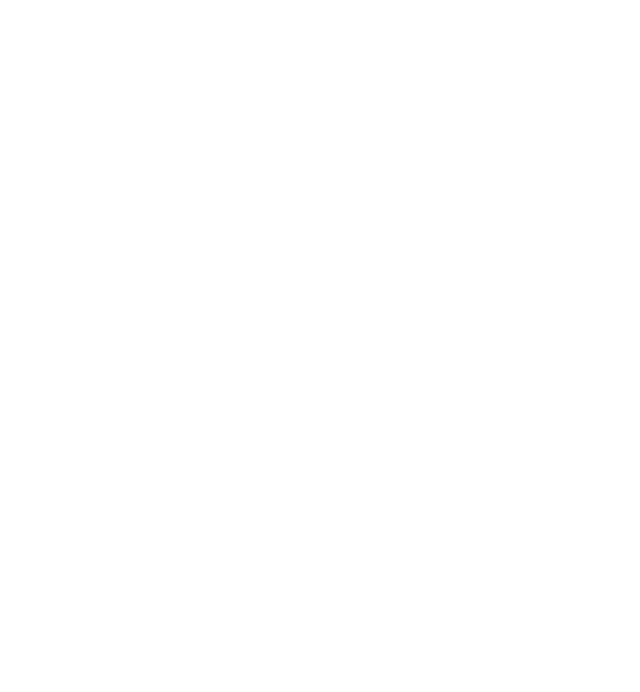
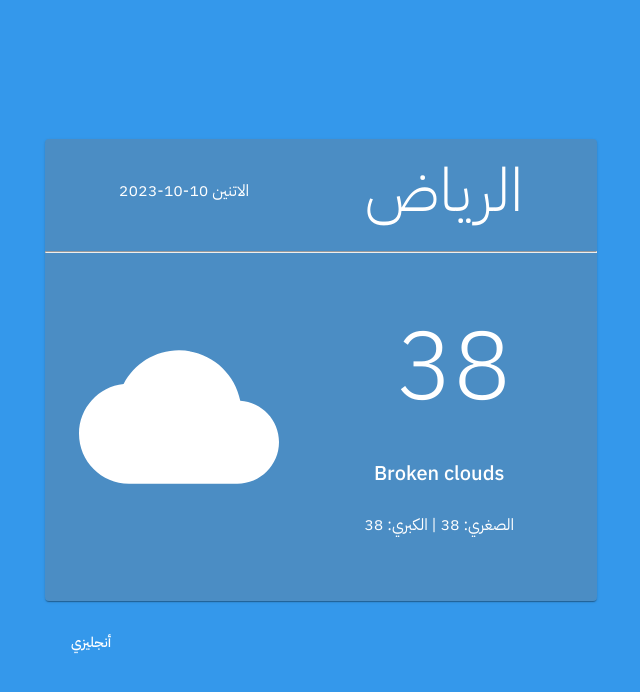
Before and after one commit to AMRRAGHEB118/demo-weather-today-react, a React (Create React App) app: page / in a window 1280 px wide. Shown: the top 692 px of the page, without its empty margins (319-959 px from the left). Built offline with nearby package versions, Linux system fonts and the light colour scheme.

Commit message:
craete full ui and handle jsx format

```diff
--- a/src/App.css
+++ b/src/App.css
@@ -1,6 +1,14 @@
 .App {
+  box-sizing:border-box;
+  background-color: #3498eb;
+  min-height: 100vh;
+  display: flex;
+  flex-direction: column;
+  justify-content: center;
+  align-items: center;
   text-align: center;
-  font-family: "IBM";
+  font-family: 'IBM';
+  padding: 20px;
 }
 
 .App-logo {
@@ -40,42 +48,42 @@
 
 @font-face {
   font-family: IBM;
-  src: url("../public/fonts/IBM/IBMPlexSansArabic-Thin.ttf");
+  src: url('../public/fonts/IBM/IBMPlexSansArabic-Thin.ttf');
   font-weight: 100;
 }
 
 @font-face {
-  font-family: "IBM";
-  src: url("../public/fonts/IBM/IBMPlexSansArabic-ExtraLight.ttf");
+  font-family: 'IBM';
+  src: url('../public/fonts/IBM/IBMPlexSansArabic-ExtraLight.ttf');
   font-weight: 200;
 }
 
 @font-face {
-  font-family: "IBM";
-  src: url("../public/fonts/IBM/IBMPlexSansArabic-Light.ttf");
+  font-family: 'IBM';
+  src: url('../public/fonts/IBM/IBMPlexSansArabic-Light.ttf');
   font-weight: 300;
 }
 
 @font-face {
-  font-family: "IBM";
-  src: url("../public/fonts/IBM/IBMPlexSansArabic-Regular.ttf");
+  font-family: 'IBM';
+  src: url('../public/fonts/IBM/IBMPlexSansArabic-Regular.ttf');
   font-weight: 400;
 }
 
 @font-face {
-  font-family: "IBM";
-  src: url("../public/fonts/IBM/IBMPlexSansArabic-Medium.ttf");
+  font-family: 'IBM';
+  src: url('../public/fonts/IBM/IBMPlexSansArabic-Medium.ttf');
   font-weight: 500;
 }
 
 @font-face {
-  font-family: "IBM";
-  src: url("../public/fonts/IBM/IBMPlexSansArabic-SemiBold.ttf");
+  font-family: 'IBM';
+  src: url('../public/fonts/IBM/IBMPlexSansArabic-SemiBold.ttf');
   font-weight: 600;
 }
 
 @font-face {
-  font-family: "IBM";
-  src: url("../public/fonts/IBM/IBMPlexSansArabic-Bold.ttf");
+  font-family: 'IBM';
+  src: url('../public/fonts/IBM/IBMPlexSansArabic-Bold.ttf');
   font-weight: 700;
 }
--- a/src/App.js
+++ b/src/App.js
@@ -1,15 +1,24 @@
-import "./App.css";
-import { createTheme, ThemeProvider } from "@mui/material";
+import './App.css';
+import { createTheme, ThemeProvider } from '@mui/material';
+import { Container } from '@mui/material';
+import Wheather from './components/Weather.jsx';
+import LangButton from './components/LangButton';
 
 const theme = createTheme({
   typography: {
-    fontFamily: ["IBM"],
+    fontFamily: ['IBM'],
   },
 });
 function App() {
   return (
     <ThemeProvider theme={theme}>
-      <div className="App"></div>
+      <div dir="rtl" className="App">
+        <Container maxWidth="sm">
+          <Wheather />
+          <br />
+          <LangButton />
+        </Container>
+      </div>
     </ThemeProvider>
   );
 }
--- /dev/null
+++ b/src/components/City.jsx
@@ -0,0 +1,7 @@
+import { Typography } from '@mui/material';
+
+function City() {
+  return <Typography variant="h2">الرياض</Typography>;
+}
+
+export default City;
--- /dev/null
+++ b/src/components/CloudImage.jsx
@@ -0,0 +1,12 @@
+import { Typography } from '@mui/material';
+import CloudIcon from '@mui/icons-material/Cloud';
+
+function CloudImage() {
+  return (
+    <Typography sx={{ margin: '40px auto' }}>
+      <CloudIcon sx={{ fontSize: 200 }} />
+    </Typography>
+  );
+}
+
+export default CloudImage;
--- /dev/null
+++ b/src/components/Date.jsx
@@ -0,0 +1,7 @@
+import { Typography } from '@mui/material';
+
+function Date() {
+  return <Typography>الاتنين 10-10-2023</Typography>;
+}
+
+export default Date;
--- /dev/null
+++ b/src/components/LangButton.jsx
@@ -0,0 +1,20 @@
+import { Button } from '@mui/material';
+
+function LangButton() {
+  return (
+    <Button
+      sx={{
+        color: 'white',
+        '&:hover': {
+          backgroundColor: 'primary.main',
+          opacity: [0.9, 0.8, 0.7],
+        },
+        right: 230,
+      }}
+    >
+      أنجليزي
+    </Button>
+  );
+}
+
+export default LangButton;
--- /dev/null
+++ b/src/components/Temperature.jsx
@@ -0,0 +1,31 @@
+import { Box, Typography } from '@mui/material';
+
+function Temperature() {
+  return (
+    <Box
+      sx={{
+        width: 300,
+        height: 300,
+      }}
+    >
+      <Box
+        sx={{
+          width: '90%',
+          height: '60%',
+          display: 'flex',
+          flexDirection: 'row',
+          alignItems: 'center',
+          justifyContent: 'space-around',
+        }}
+      >
+        <Typography variant="h1">38</Typography>
+        {/* TODO : Image TEAMP */}
+      </Box>
+      <Typography variant="h6">Broken clouds</Typography>
+      <br />
+      <Typography variant="h7">الصغري: 38 | الكبري: 38</Typography>
+    </Box>
+  );
+}
+
+export default Temperature;
--- /dev/null
+++ b/src/components/Weather.jsx
@@ -0,0 +1,51 @@
+import { Card, CardContent, Box } from '@mui/material';
+import City from './City';
+import Date from './Date';
+import Temperature from './Temperature';
+import CloudImage from './CloudImage';
+
+function Weather() {
+  return (
+    <Card
+      sx={{
+        minWidth: 275,
+        background: '#687e8f6e',
+        color: 'white',
+        position: 'relative',
+      }}
+    >
+      <CardContent
+        sx={{
+          display: 'flex',
+          flexDirection: 'row',
+          alignItems: 'center',
+          justifyContent: 'space-around',
+        }}
+      >
+        <City />
+        <Date />
+      </CardContent>
+      <hr />
+      <CardContent
+        sx={{
+          display: 'flex',
+          flexDirection: 'row',
+          alignItems: 'center',
+          justifyContent: 'space-around',
+        }}
+      >
+        <Temperature />
+        <Box
+          sx={{
+            width: 250,
+            height: 300,
+          }}
+        >
+          <CloudImage />
+        </Box>
+      </CardContent>
+    </Card>
+  );
+}
+
+export default Weather;
```
Also changed, not shown: 1 other file (tests, documents, lock files or other folders).
